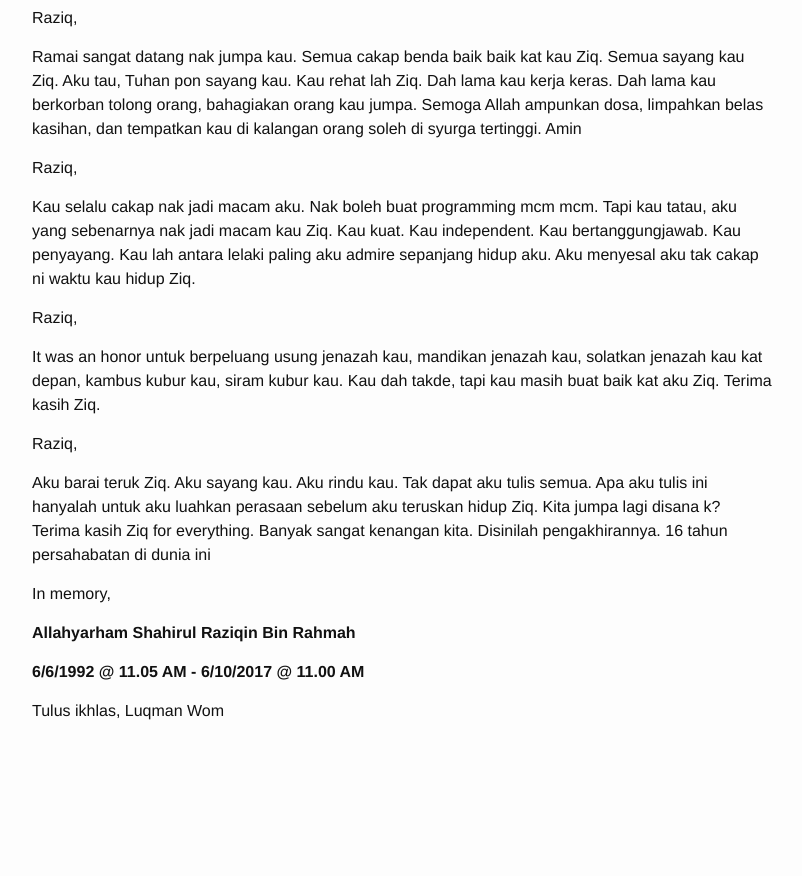
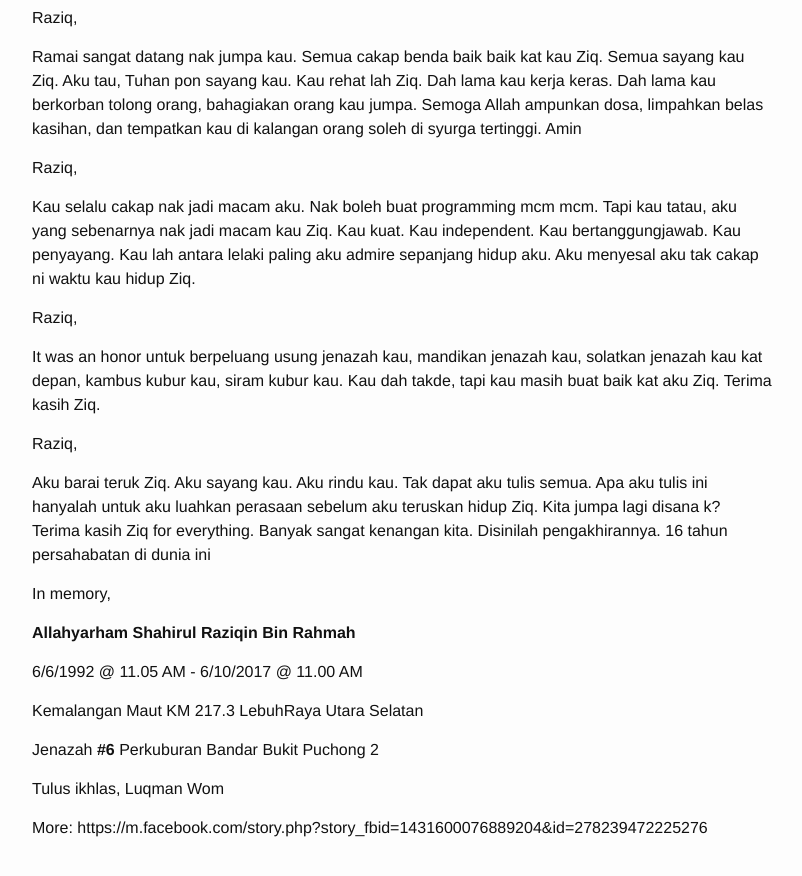
Before and after one commit to luqmanrom/luqmanrom.github.io, a Jekyll site: the page built from _posts/2017-10-06-raziq-in-memory.md, in a window 1280 px wide and 900 px high, scrolled down 2181 px. Shown: the top 876 px of the window, without its empty margins (238-1040 px from the left). Built offline with Jekyll 4.4.1, drawn with Linux system fonts in a browser that asks for light colours; before the commit the page ends 2964 px from its top, so only the background shows below that.

Commit message:
Update 2017-10-06-raziq-in-memory.md

```diff
--- a/_posts/2017-10-06-raziq-in-memory.md
+++ b/_posts/2017-10-06-raziq-in-memory.md
@@ -65,7 +65,14 @@ In memory,
 
 **Allahyarham Shahirul Raziqin Bin Rahmah**
 
-**6/6/1992 @ 11.05 AM - 6/10/2017 @ 11.00 AM**
+6/6/1992 @ 11.05 AM - 6/10/2017 @ 11.00 AM
+
+Kemalangan Maut KM 217.3 LebuhRaya Utara Selatan
+
+Jenazah **#6** Perkuburan Bandar Bukit Puchong 2
 
 Tulus ikhlas,
 Luqman Wom
+
+
+More: https://m.facebook.com/story.php?story_fbid=1431600076889204&id=278239472225276
```
